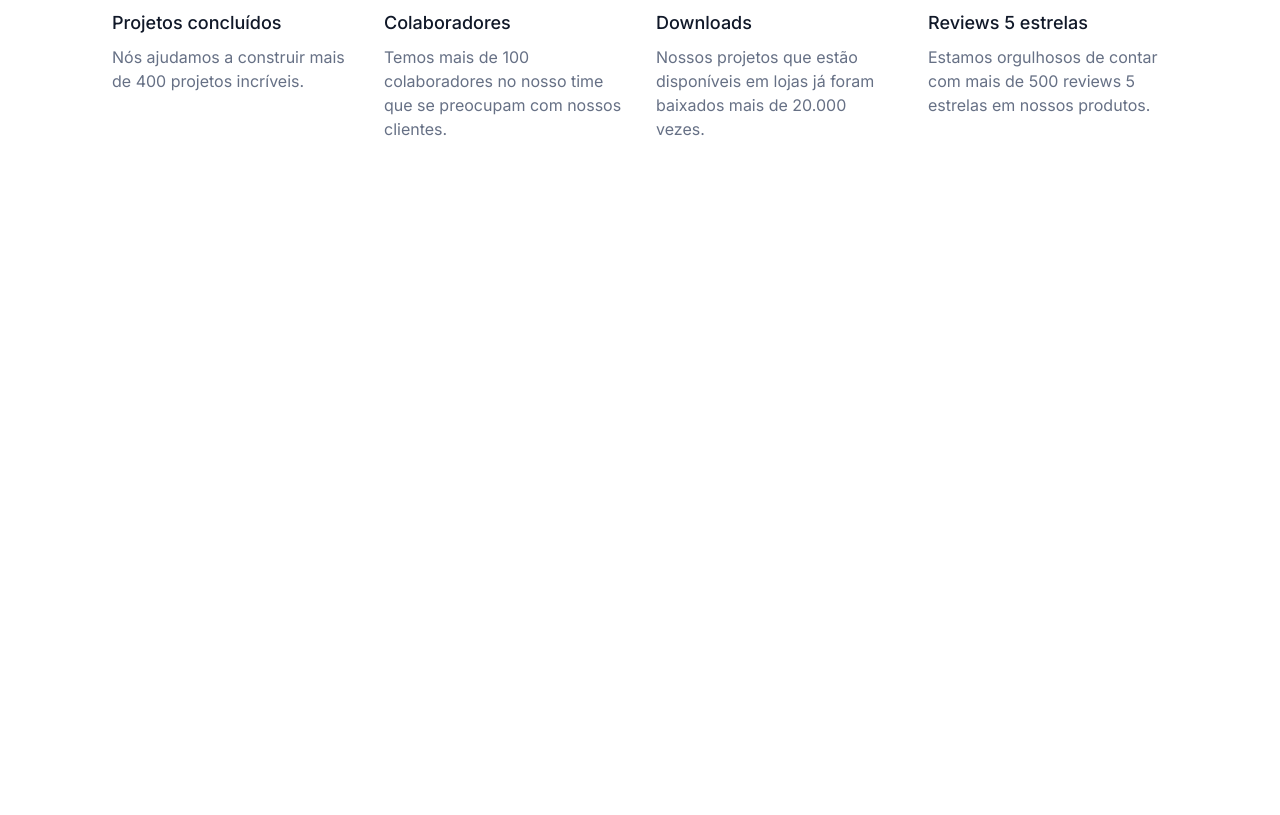
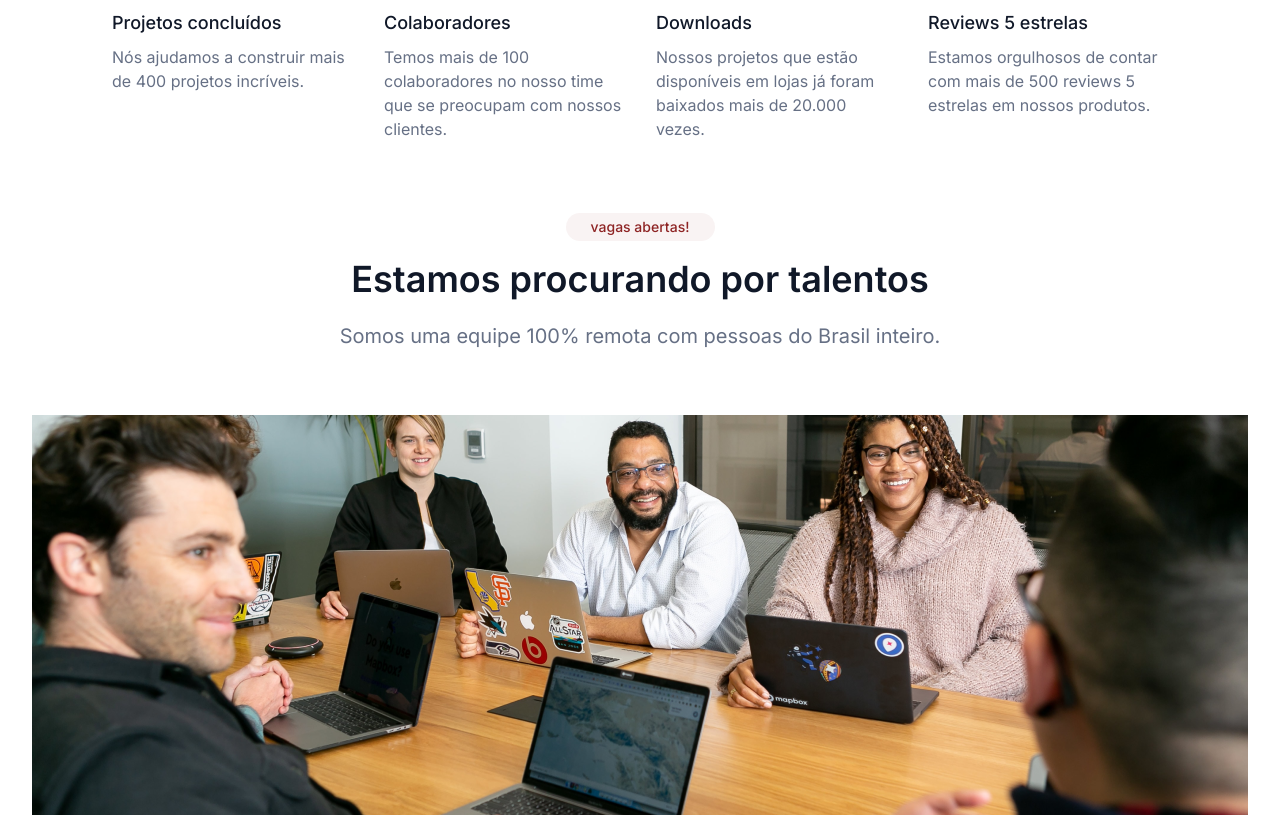
Before and after one commit to ArseniumGX/optimustech, a plain HTML site: page index.html in a window 1280 px wide. Shown: the part 543-1358 px from the top of the page. Before the commit the page ends 800 px from the top, so only its background shows below. Drawn offline with nearby package versions, Linux system fonts and the light colour scheme.

Commit message:
feat: seção talentos

```diff
--- /dev/null
+++ b/assets/styles/components/_talentos.scss
@@ -0,0 +1,43 @@
+@import "../abstract/variables";
+
+.talentos {
+	display: flex;
+	flex-flow: column nowrap;
+	align-items: center;
+	border-bottom: 64px;
+
+	h2 {
+		width: 125px;
+		color: $destaqe-color;
+		font-weight: 500;
+		font-size: 0.875em;
+		line-height: 20px;
+		text-align: center;
+		padding: 4px 12px;
+		border-radius: 16px;
+		background-color: #8e24240d;
+		margin-bottom: 16px;
+	}
+
+	span {
+		font-weight: 600;
+		font-size: 2.25em;
+		line-height: 44px;
+		text-align: center;
+		color: $gray900-color;
+		margin-bottom: 20px;
+	}
+
+	p {
+		font-weight: 400;
+		font-size: 1.25em;
+		line-height: 30px;
+		text-align: center;
+		color: $gray500-color;
+		margin-bottom: 64px;
+	}
+
+	img {
+		margin: 0 auto;
+	}
+}
--- a/assets/styles/styles.scss
+++ b/assets/styles/styles.scss
@@ -2,3 +2,4 @@
 @import "components/header";
 @import "components/cabecalho";
 @import "components/metricas";
+@import "components/talentos";
--- a/index.html
+++ b/index.html
@@ -72,5 +72,14 @@
 				</p>
 			</div>
 		</section>
+		<section class="talentos">
+			<h2>vagas abertas!</h2>
+			<span>Estamos procurando por talentos</span>
+			<p>Somos uma equipe 100% remota com pessoas do Brasil inteiro.</p>
+			<img
+				src="assets/images/Image.png"
+				alt="Pessoas reunidas em uma mesa de trabalho"
+			/>
+		</section>
 	</body>
 </html>
```
Also changed, not shown: assets/images/Image.png (added), assets/styles/styles.css, 1 other file.
